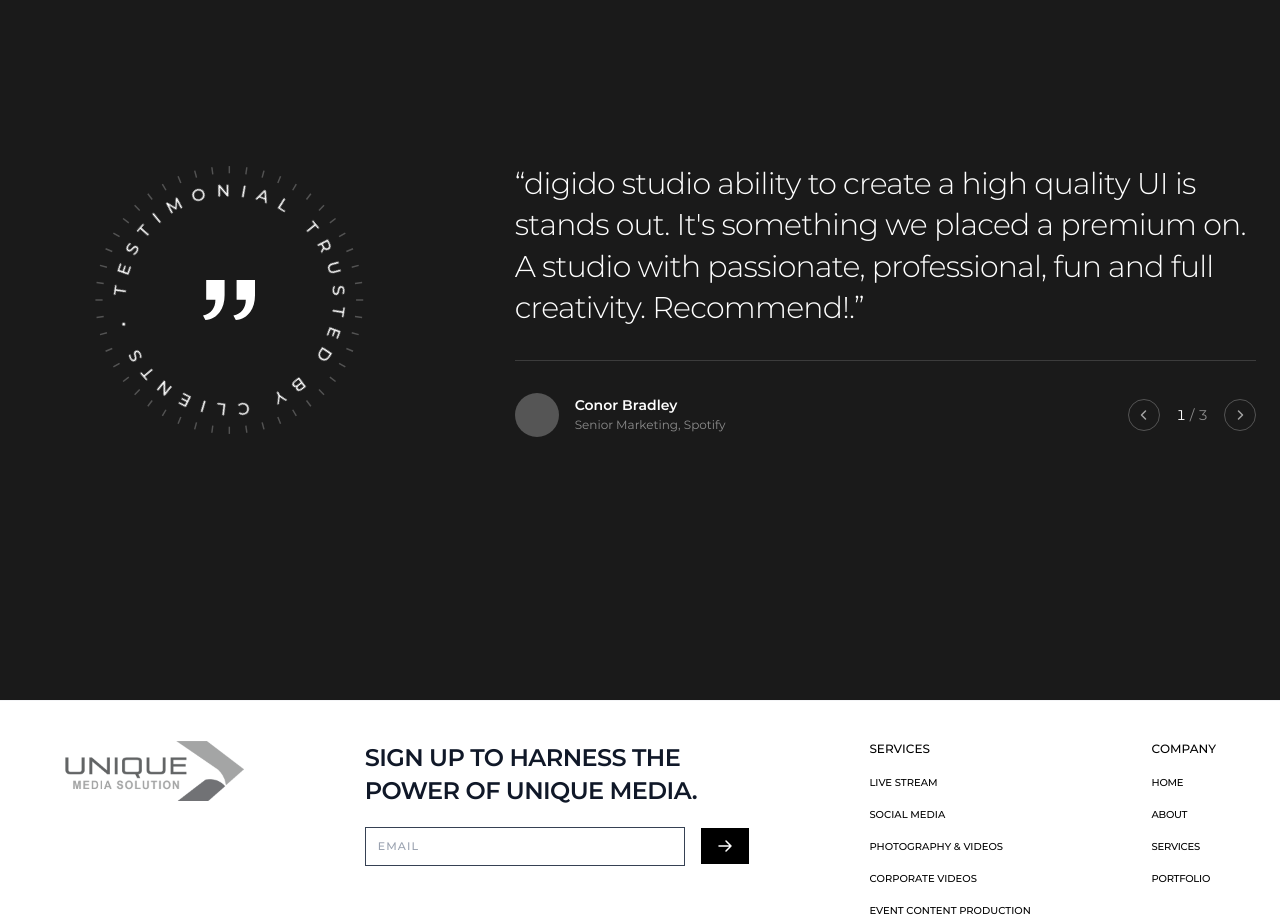
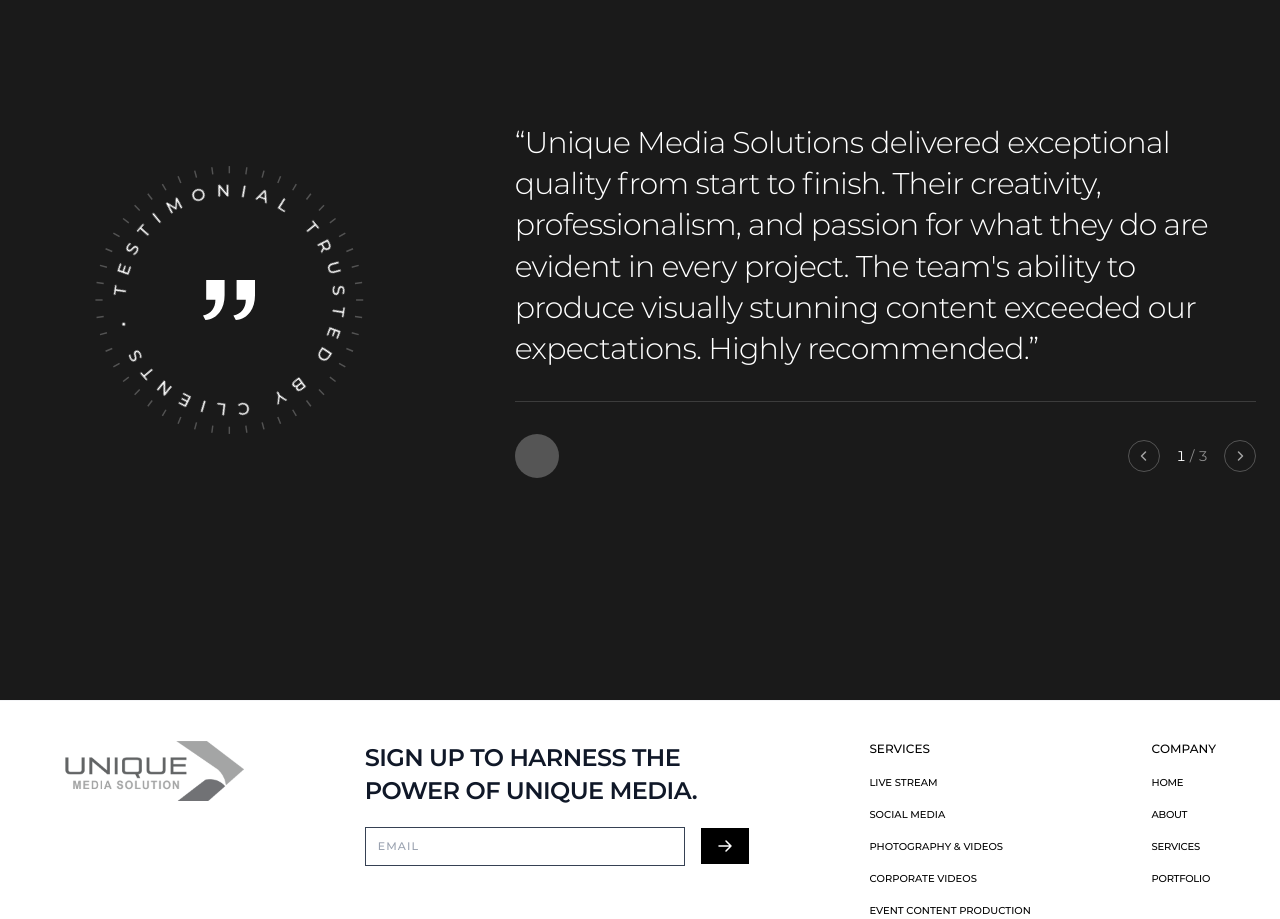
Before and after one commit to digiexpouae/Unique-Media, a Next.js app: page / in a window 1280 px wide. Shown: the part 5080-5999 px from the top of the page. Built offline with nearby package versions, Linux system fonts and the light colour scheme.

Commit message:
Fix:testimonials updated

```diff
--- a/src/app/components/homepage/TestimonialSlider.jsx
+++ b/src/app/components/homepage/TestimonialSlider.jsx
@@ -5,27 +5,19 @@
 const testimonials = [
   {
     quote:
-      "digido studio ability to create a high quality UI is stands out. It's something we placed a premium on. A studio with passionate, professional, fun and full creativity. Recommend!.",
-    name: "Conor Bradley",
-    title: "Senior Marketing, Spotify",
-    avatar: null,
+"Unique Media Solutions delivered exceptional quality from start to finish. Their creativity, professionalism, and passion for what they do are evident in every project. The team's ability to produce visually stunning content exceeded our expectations. Highly recommended."
+ ,avatar: null,
   },
   {
     quote:
-      "Working with this team transformed our product completely. Their attention to detail and creative vision is unmatched in the industry. Truly a world-class experience.",
-    name: "Sarah Mitchell",
-    title: "Head of Design, Stripe",
-    avatar: null,
+"Working with Unique Media Solutions transformed our production experience. Their attention to detail, creative vision, and commitment to excellence set them apart. Every deliverable was executed with precision, making the entire process seamless and enjoyable."
+, avatar: null,
   },
   {
-    quote:
-      "From concept to execution, every step felt intentional and precise. They brought our brand to life in ways we hadn't imagined. Absolutely outstanding work.",
-    name: "James Ortega",
-    title: "Creative Director, Notion",
-    avatar: null,
+    quote:"From the initial concept to the final delivery, every stage was handled with care and expertise. The team brought our event to life with creativity and flawless execution, capturing every important moment beautifully. We couldn't have asked for a better partner."
+, avatar: null,
   },
 ];
-
 export default function TestimonialSlider() {
   const [current, setCurrent] = useState(0);
 
@@ -114,7 +106,7 @@
         {/* Right — quote content */}
         <div className="flex-1 flex flex-col gap-8">
           {/* Quote text */}
-          <blockquote className="text-white text-2xl md:text-3xl font-light leading-snug tracking-tight">
+          <blockquote className="text-white text-xl md:text-3xl font-light leading-snug tracking-tight">
             &ldquo;{quote}&rdquo;
           </blockquote>
 
@@ -127,12 +119,12 @@
             <div className="flex items-center gap-4">
               {/* Avatar placeholder */}
               <div className="w-11 h-11 rounded-full bg-[#555] flex-shrink-0" />
-              <div>
+              {/* <div>
                 <p className="text-white text-sm font-semibold leading-tight">
                   {name}
                 </p>
                 <p className="text-white/50 text-xs mt-0.5">{title}</p>
-              </div>
+              </div> */}
             </div>
 
             {/* Pagination controls */}
```
